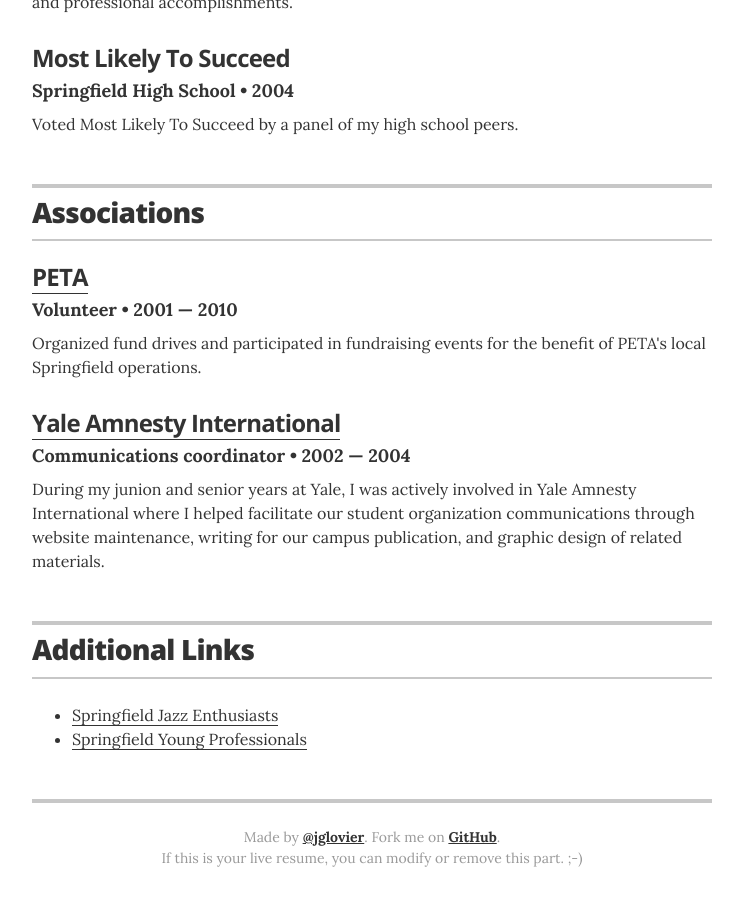
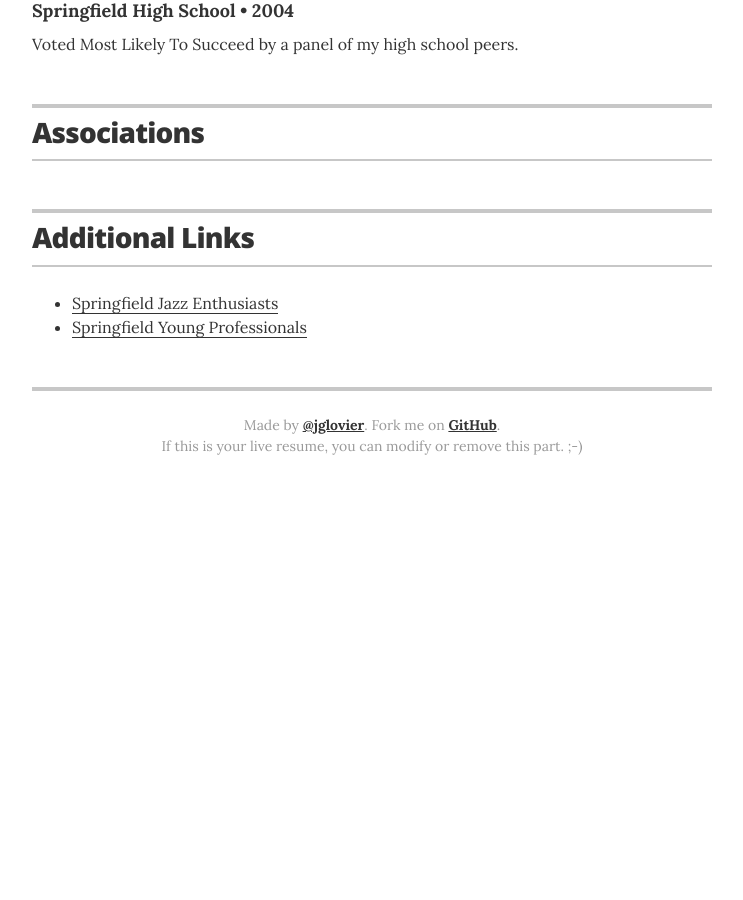
Before and after one commit to x29959/x29959.github.io, a Jekyll site: the page built from index.html, in a window 1280 px wide and 900 px high, scrolled down 2633 px. Shown: the whole window, without its empty margins (268-1011 px from the left). Built offline with Jekyll 4.4.1, drawn with Linux system fonts in a browser that asks for light colours; after the commit the page ends 3138 px from its top, so only the background shows below that; some of the changed text lies outside the part shown.

Commit message:
modified:   _data/associations.yml 	modified:   _data/education.yml 	modified:   _layouts/resume.html

```diff
--- a/_data/associations.yml
+++ b/_data/associations.yml
@@ -1,15 +1,8 @@
 # Associations
 # comment out the urls if you do not wish to display them
 
-- organization: PETA
-  role: Volunteer
-  year: 2001 &mdash; 2010
-  url: https://www.peta.org/
-  summary: Organized fund drives and participated in fundraising events for the benefit of PETA's local Springfield operations.
-
-
-- organization: Yale Amnesty International
-  role: Communications coordinator
-  year: 2002 &mdash; 2004
-  url: http://campuspress.yale.edu/amnesty/
-  summary: During my junion and senior years at Yale, I was actively involved in Yale Amnesty International where I helped facilitate our student organization communications through website maintenance, writing for our campus publication, and graphic design of related materials.
+# - organization: PETA
+#   role: Volunteer
+#   year: 2001 &mdash; 2010
+#   url: https://www.peta.org/
+#   summary: Organized fund drives and participated in fundraising events for the benefit of PETA's local Springfield operations.
--- a/_layouts/resume.html
+++ b/_layouts/resume.html
@@ -89,7 +89,9 @@
             </ul>
 
 
-          <p class="resume-item-copy">{{ education.summary }}</p>
+          <p class="resume-item-copy">{{ education.experience}}</p>
+
+
         </div>
         {% endfor %}
       </section>
```
Also changed, not shown: _data/education.yml (+6 -5 lines).
